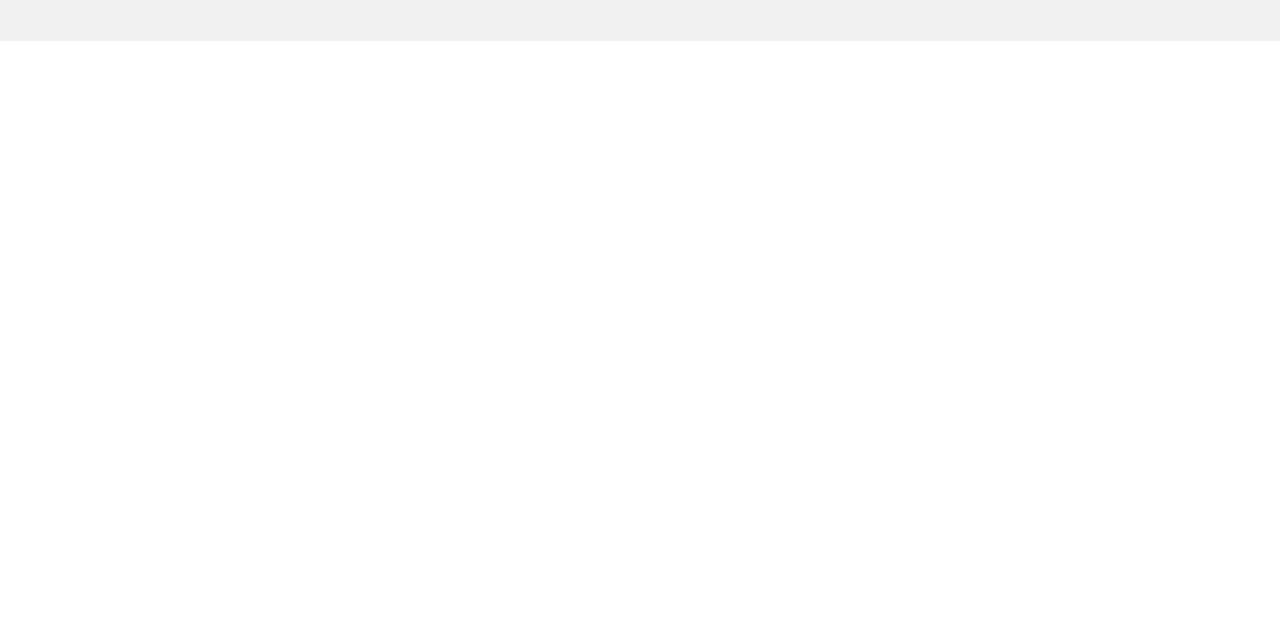
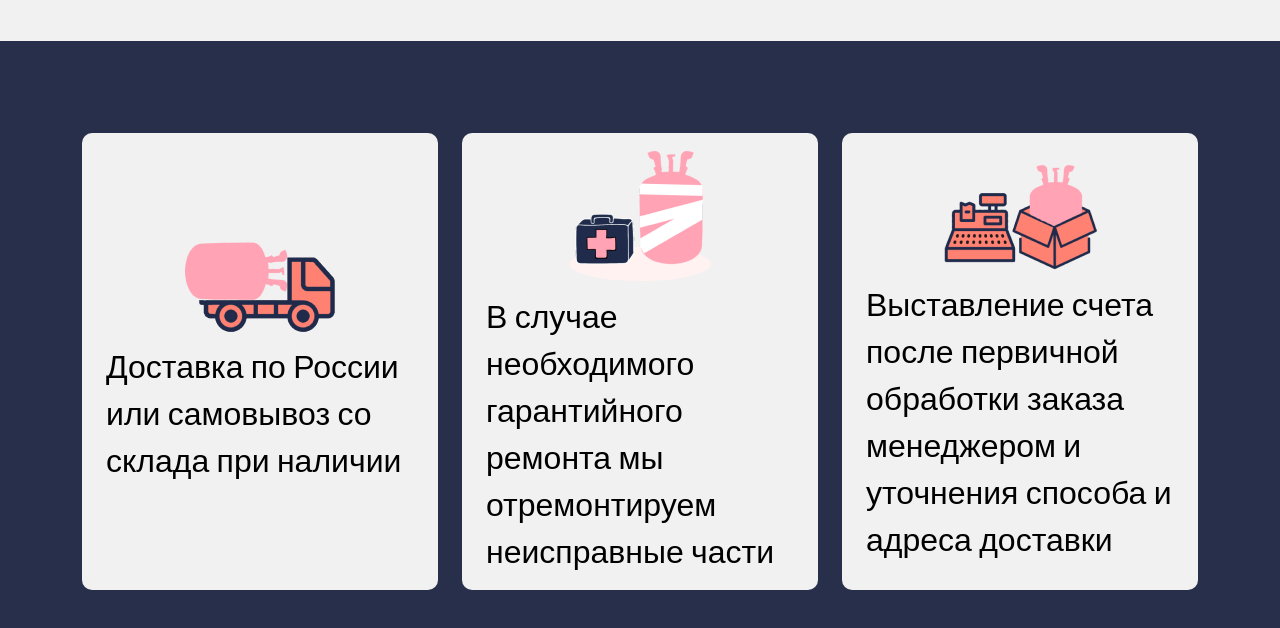
Before and after one commit to Ararat2/r-410a, a plain HTML site: page index.html in a window 1280 px wide. Shown: the part 734-1362 px from the top of the page. Before the commit the page ends 800 px from the top, so only its background shows below. Drawn offline with nearby package versions, Linux system fonts and the light colour scheme.

Commit message:
Use Cases Section

```diff
--- a/index.html
+++ b/index.html
@@ -93,6 +93,38 @@
             </div>
         </section>
 
+        <section id="use-cases">
+            <div class="content">
+                <div class="container-fluid">
+                    <div class="row justify-content-center">
+                        <div class="col-7 col-xl-4 d-flex flex-column justify-content-center align-items-center">
+                            <div class="cart d-flex flex-column justify-content-center align-items-center">
+                                <img src="./assets/images/delivery.png" alt="delivery" />
+                                <p class="m-0">Доставка по России или самовывоз со склада при наличии</p>
+                            </div>
+                        </div>
+                        <div class="col-7 col-xl-4 d-flex flex-column justify-content-center align-items-center">
+                            <div class="cart d-flex flex-column justify-content-center align-items-center">
+                                <img src="./assets/images/breakdown.png" alt="breakdown" />
+                                <p class="m-0">
+                                    В случае необходимого гарантийного ремонта мы отремонтируем неисправные части
+                                </p>
+                            </div>
+                        </div>
+                        <div class="col-7 col-xl-4 d-flex flex-column justify-content-center align-items-center">
+                            <div class="cart d-flex flex-column justify-content-center align-items-center">
+                                <img src="./assets/images/purchase.png" alt="purchase" />
+                                <p class="m-0">
+                                    Выставление счета после первичной обработки заказа менеджером и уточнения способа и
+                                    адреса доставки
+                                </p>
+                            </div>
+                        </div>
+                    </div>
+                </div>
+            </div>
+        </section>
+
         <script
             src="https://cdn.jsdelivr.net/npm/bootstrap@5.0.2/dist/js/bootstrap.bundle.min.js"
             integrity="sha384-MrcW6ZMFYlzcLA8Nl+NtUVF0sA7MsXsP1UyJoMp4YLEuNSfAP+JcXn/tWtIaxVXM"
--- a/main.css
+++ b/main.css
@@ -108,12 +108,48 @@ body {
     color: #eb8072;
 }
 
+/** - Use Cases - */
+
+#use-cases {
+    background-color: #282f4b;
+}
+
+#use-cases .content {
+    max-width: 1400px;
+    margin-left: auto;
+    margin-right: auto;
+    padding-top: 92px;
+    padding-bottom: 92px;
+    padding-left: 70px;
+    padding-right: 70px;
+}
+
+#use-cases .content .cart {
+    padding: 18px 24px;
+    background-color: #f1f1f1;
+    border-radius: 10px;
+    gap: 8px;
+    min-height: 355px;
+    height: 100%;
+}
+
+#use-cases .content .cart p {
+    font-size: 32px;
+    line-height: 47px;
+    color: #000000;
+}
+
 /** Media Queries */
 
 @media only screen and (max-width: 1400px) {
 }
 
 @media only screen and (max-width: 1200px) {
+    /** - Use Cases - */
+
+    #use-cases .content .row {
+        gap: 16px;
+    }
 }
 
 @media only screen and (max-width: 992px) {
```
Also changed, not shown: assets/images/breakdown.png (added), assets/images/delivery.png (added), assets/images/purchase.png (added).
